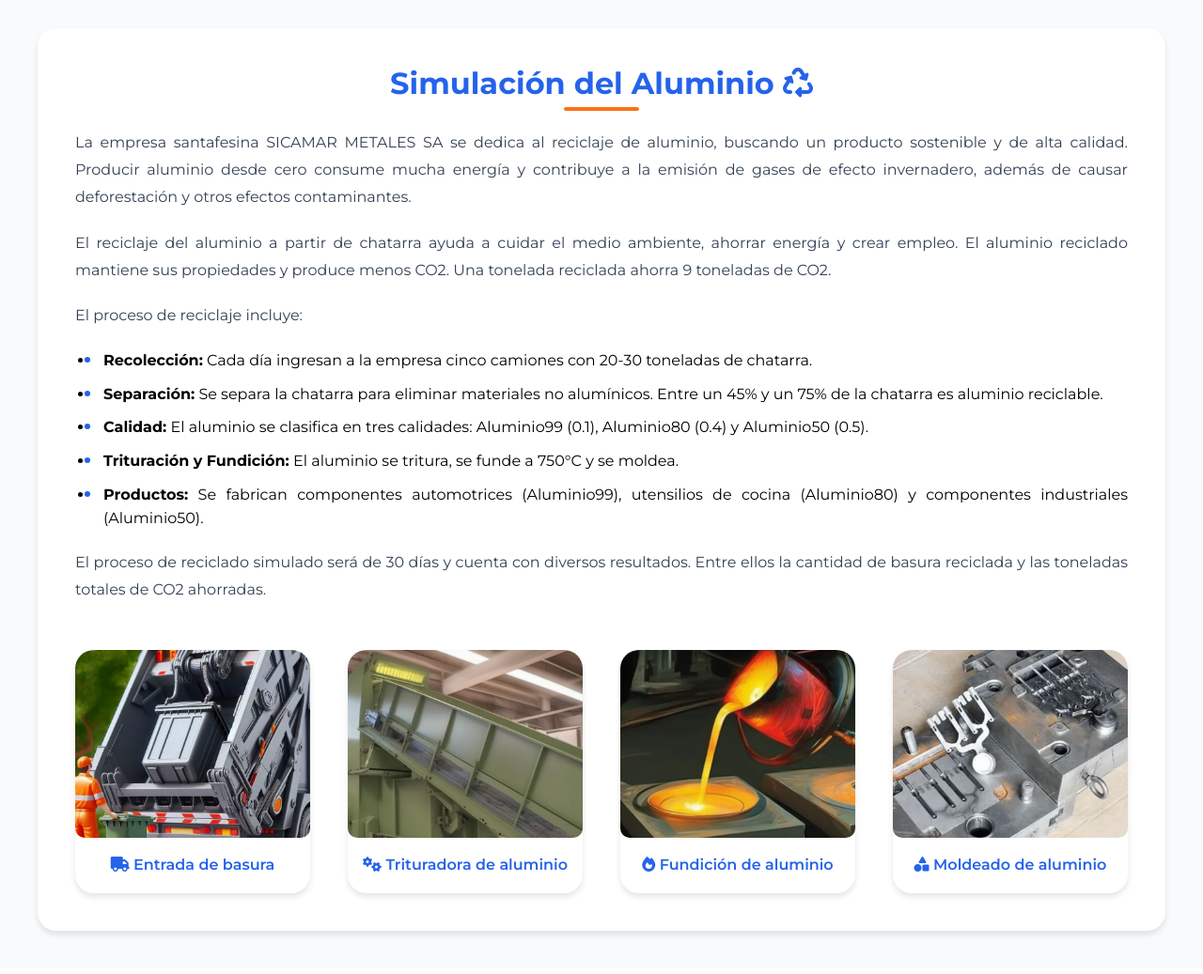
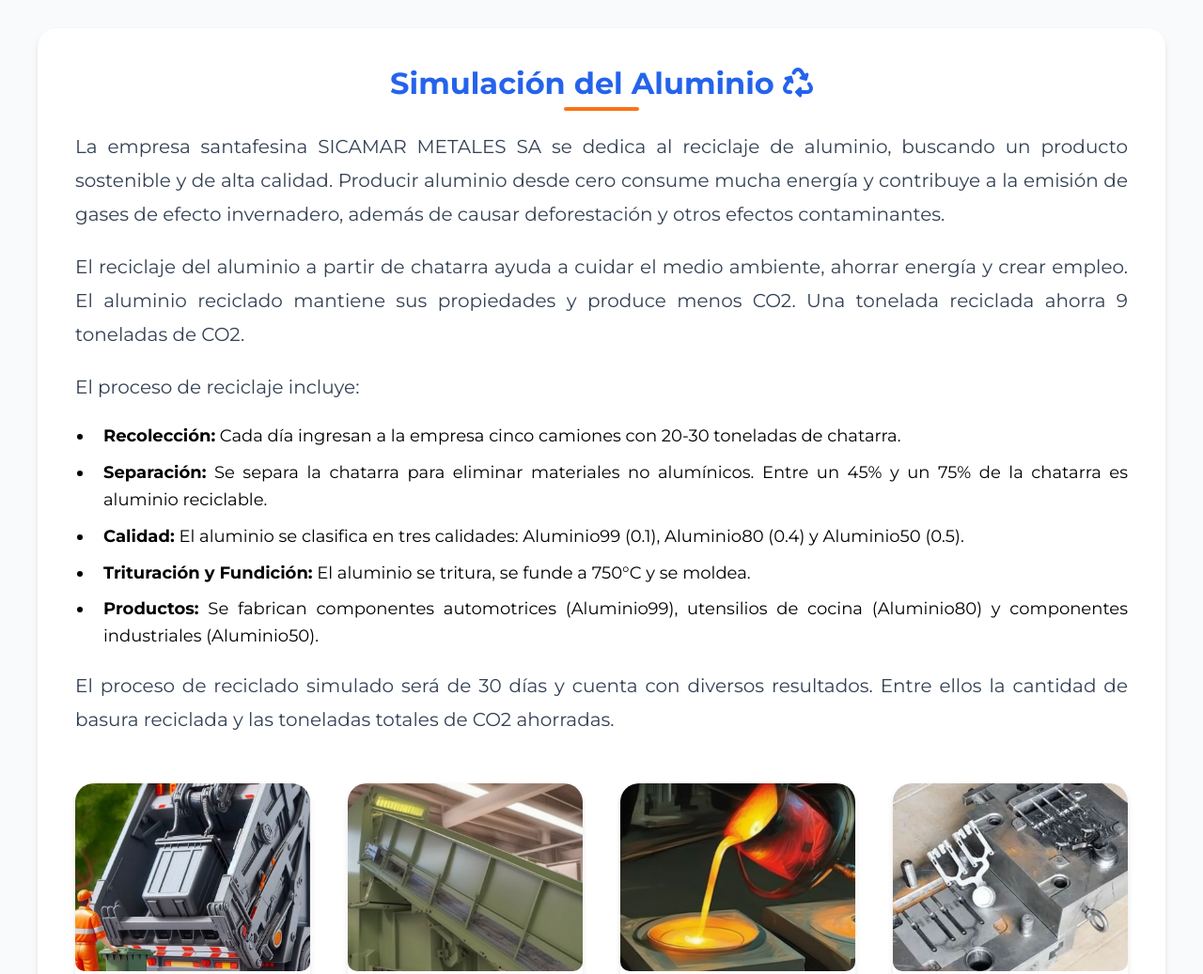
Before and after one commit to Juanmartin19l/Simulacion-AluminioReciclado-2024, a website: page procesoSimulacion.html in a window 1280 px wide. Shown: the part 720-1757 px from the top of the page at 94% size. Drawn offline with nearby package versions, Linux system fonts and the light colour scheme; grey boxes are pictures that could not be loaded.

Commit message:
Ajustar tamaños de fuente en párrafos y enlaces del pie de página para mejorar la legibilidad

```diff
--- a/src/scss/base/_globales.scss
+++ b/src/scss/base/_globales.scss
@@ -25,6 +25,7 @@
   color: #1e293b; // Color de texto más suave
   line-height: 1.6;
   margin-bottom: 2rem;
+  font-size: 2rem !important;
 }
 .contenedor {
   width: 95%;
--- a/src/scss/layout/_footer.scss
+++ b/src/scss/layout/_footer.scss
@@ -72,7 +72,7 @@
       margin: 0 0 1.5rem;
       color: v.$blanco;
       text-align: left;
-      font-size: 1.5rem;
+      font-size: 1.8rem !important;
       line-height: 1.6;
       opacity: 0.9;
     }
@@ -89,7 +89,7 @@
       a {
         color: v.$blanco;
         opacity: 0.8;
-        font-size: 1.5rem;
+        font-size: 1.7rem;
         transition: v.$transicion;
         display: flex;
         align-items: center;
--- a/src/scss/layout/_que-simular.scss
+++ b/src/scss/layout/_que-simular.scss
@@ -105,17 +105,7 @@
     position: relative;
     padding-left: 1rem;
     line-height: 1.6;
-
-    &::before {
-      content: "";
-      position: absolute;
-      left: -1rem;
-      top: 0.9rem;
-      width: 0.6rem;
-      height: 0.6rem;
-      background-color: v.$principal;
-      border-radius: 50%;
-    }
+    font-size: 1.8rem;
   }
 }
 
```
Also changed, not shown: build/css/app.css, 1 other file.
